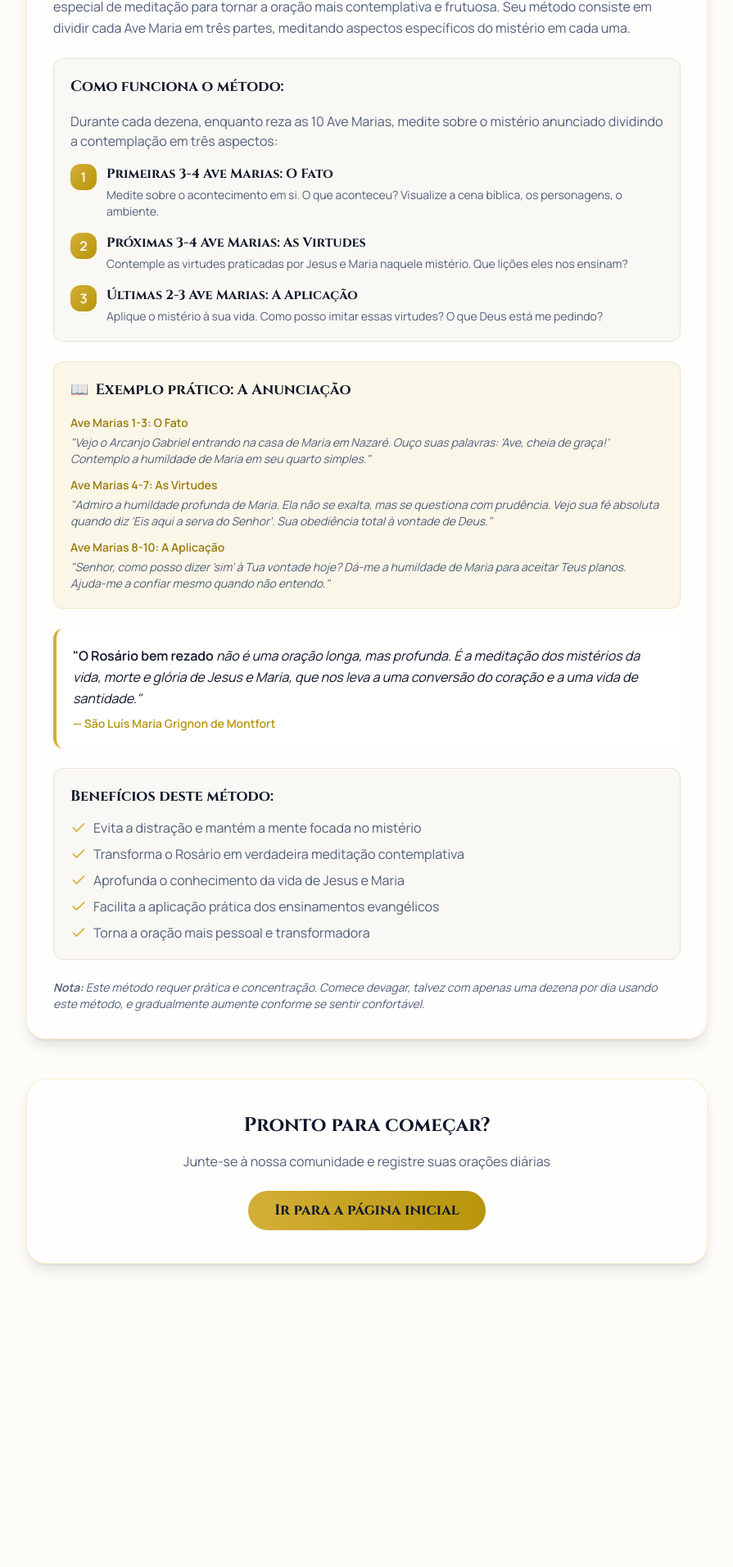
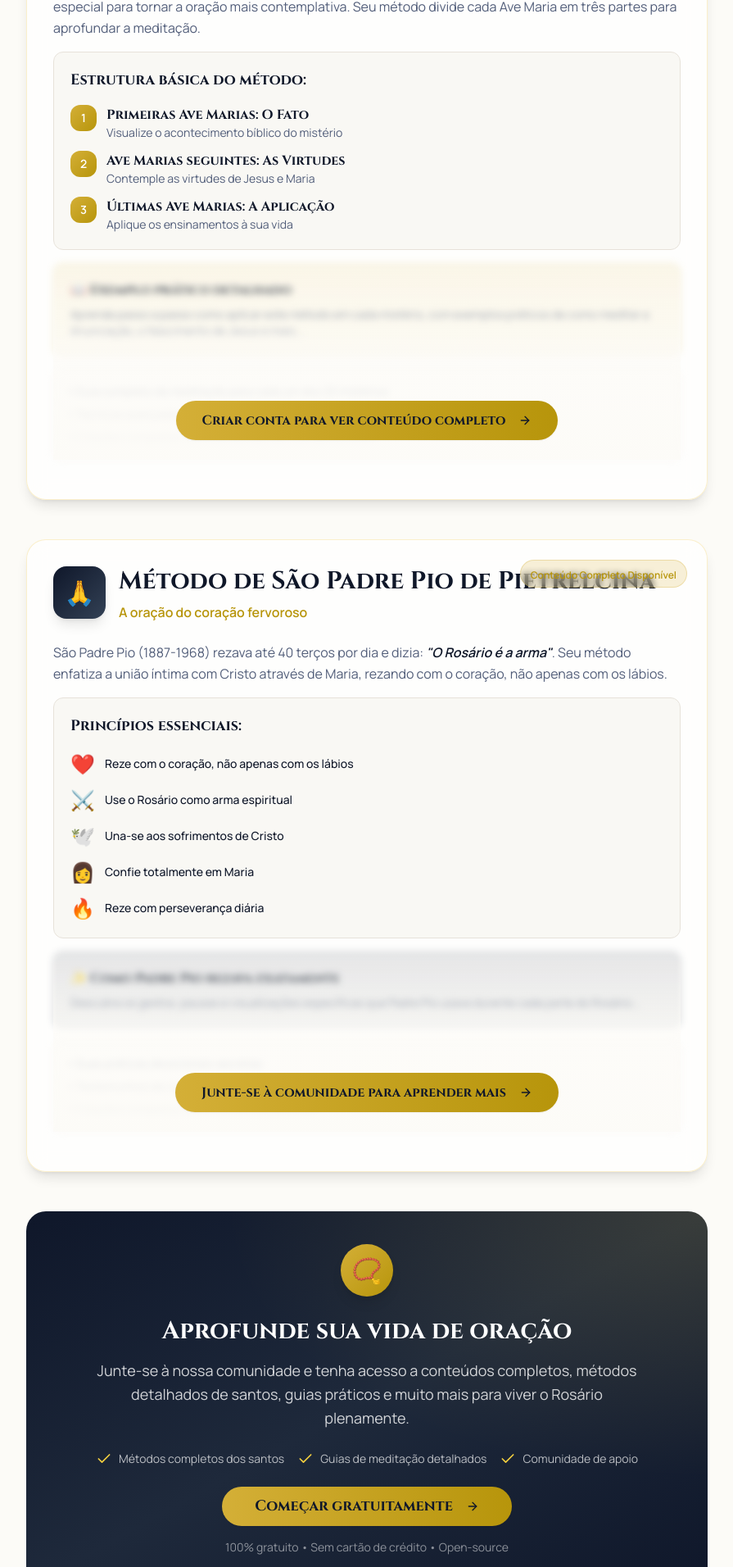
Before and after one commit to OtavioXimarelli/HaveYouPrayedTheRosaryToday, a Next.js app in the folder frontend/: page /como-rezar in a window 1280 px wide. Shown: the part 3740-5652 px from the top of the page at 82% size, without its empty margins (192-1087 px from the left). Before the commit the page ends 5346 px from the top, so only its background shows below. Built offline with nearby package versions, Linux system fonts and the light colour scheme.

Commit message:
feat: complete Padre Pio's method section and enhance "Como Rezar" content for improved user engagement

```diff
--- a/frontend/src/app/como-rezar/page.tsx
+++ b/frontend/src/app/como-rezar/page.tsx
@@ -240,9 +240,14 @@ export default function ComoRezarPage() {
           </div>
         </section>
 
-        {/* St. Louis de Montfort Method Section */}
+        {/* St. Louis de Montfort Method Section - Summary */}
         <section className="mt-12">
-          <div className="p-6 sm:p-8 rounded-3xl glass sacred-border">
+          <div className="p-6 sm:p-8 rounded-3xl glass sacred-border relative overflow-hidden">
+            {/* Premium Badge */}
+            <div className="absolute top-6 right-6 px-3 py-1 rounded-full bg-gold-500/20 border border-gold-500/30 backdrop-blur-sm">
+              <span className="text-gold-600 dark:text-gold-400 text-xs font-semibold">Conteúdo Completo Disponível</span>
+            </div>
+
             <div className="flex items-start gap-4 mb-6">
               <div className="w-16 h-16 rounded-2xl bg-gradient-to-br from-gold-500 to-gold-600 flex items-center justify-center text-3xl flex-shrink-0 shadow-lg">
                 ⛪
@@ -257,131 +262,234 @@ export default function ComoRezarPage() {
               </div>
             </div>
 
-            <div className="space-y-6">
+            <div className="space-y-4">
               <p className="text-muted-foreground leading-relaxed">
-                São Luís Maria Grignon de Montfort (1673-1716), grande apóstolo do Rosário, ensinou um método especial de meditação para tornar a oração mais contemplativa e frutuosa. Seu método consiste em dividir cada Ave Maria em três partes, meditando aspectos específicos do mistério em cada uma.
+                São Luís Maria Grignon de Montfort (1673-1716), grande apóstolo do Rosário, ensinou um método especial para tornar a oração mais contemplativa. Seu método divide cada Ave Maria em três partes para aprofundar a meditação.
               </p>
 
               <div className="p-5 rounded-xl bg-muted/50 border border-border">
                 <h3 className="font-cinzel font-bold text-lg text-foreground mb-4">
-                  Como funciona o método:
+                  Estrutura básica do método:
                 </h3>
-                <p className="text-muted-foreground mb-4">
-                  Durante cada dezena, enquanto reza as 10 Ave Marias, medite sobre o mistério anunciado dividindo a contemplação em três aspectos:
-                </p>
 
-                <div className="space-y-4">
+                <div className="space-y-3">
                   <div className="flex gap-3 items-start">
-                    <div className="w-8 h-8 rounded-lg bg-gradient-to-br from-gold-500 to-gold-600 text-white flex items-center justify-center font-bold flex-shrink-0">
+                    <div className="w-8 h-8 rounded-lg bg-gradient-to-br from-gold-500 to-gold-600 text-white flex items-center justify-center font-bold flex-shrink-0 text-sm">
                       1
                     </div>
                     <div>
-                      <h4 className="font-semibold text-foreground mb-1">
-                        Primeiras 3-4 Ave Marias: O Fato
+                      <h4 className="font-semibold text-foreground">
+                        Primeiras Ave Marias: O Fato
                       </h4>
                       <p className="text-muted-foreground text-sm">
-                        Medite sobre o acontecimento em si. O que aconteceu? Visualize a cena bíblica, os personagens, o ambiente.
+                        Visualize o acontecimento bíblico do mistério
                       </p>
                     </div>
                   </div>
 
                   <div className="flex gap-3 items-start">
-                    <div className="w-8 h-8 rounded-lg bg-gradient-to-br from-gold-500 to-gold-600 text-white flex items-center justify-center font-bold flex-shrink-0">
+                    <div className="w-8 h-8 rounded-lg bg-gradient-to-br from-gold-500 to-gold-600 text-white flex items-center justify-center font-bold flex-shrink-0 text-sm">
                       2
                     </div>
                     <div>
-                      <h4 className="font-semibold text-foreground mb-1">
-                        Próximas 3-4 Ave Marias: As Virtudes
+                      <h4 className="font-semibold text-foreground">
+                        Ave Marias seguintes: As Virtudes
                       </h4>
                       <p className="text-muted-foreground text-sm">
-                        Contemple as virtudes praticadas por Jesus e Maria naquele mistério. Que lições eles nos ensinam?
+                        Contemple as virtudes de Jesus e Maria
                       </p>
                     </div>
                   </div>
 
                   <div className="flex gap-3 items-start">
-                    <div className="w-8 h-8 rounded-lg bg-gradient-to-br from-gold-500 to-gold-600 text-white flex items-center justify-center font-bold flex-shrink-0">
+                    <div className="w-8 h-8 rounded-lg bg-gradient-to-br from-gold-500 to-gold-600 text-white flex items-center justify-center font-bold flex-shrink-0 text-sm">
                       3
                     </div>
                     <div>
-                      <h4 className="font-semibold text-foreground mb-1">
-                        Últimas 2-3 Ave Marias: A Aplicação
+                      <h4 className="font-semibold text-foreground">
+                        Últimas Ave Marias: A Aplicação
                       </h4>
                       <p className="text-muted-foreground text-sm">
-                        Aplique o mistério à sua vida. Como posso imitar essas virtudes? O que Deus está me pedindo?
+                        Aplique os ensinamentos à sua vida
                       </p>
                     </div>
                   </div>
                 </div>
               </div>
 
-              <div className="p-5 rounded-xl bg-gold-500/10 dark:bg-gold-500/20 border border-gold-500/20">
-                <h3 className="font-cinzel font-bold text-lg text-foreground mb-4 flex items-center gap-2">
-                  <span>📖</span>
-                  Exemplo prático: A Anunciação
-                </h3>
+              {/* Locked Content Teaser */}
+              <div className="relative mt-6">
+                <div className="absolute inset-0 bg-gradient-to-b from-transparent via-background/80 to-background z-10 flex items-end justify-center pb-6">
+                  <Button
+                    size="lg"
+                    onClick={() => router.push("/")}
+                    className="rounded-full px-8 py-6 text-base font-cinzel font-bold bg-gradient-to-r from-gold-500 to-gold-600 text-sacred-blue hover:shadow-gold-glow transition-all"
+                  >
+                    Criar conta para ver conteúdo completo
+                    <ArrowRight className="w-5 h-5 ml-2" />
+                  </Button>
+                </div>
 
-                <div className="space-y-3 text-sm">
-                  <div>
-                    <p className="font-semibold text-gold-700 dark:text-gold-400 mb-1">
-                      Ave Marias 1-3: O Fato
-                    </p>
-                    <p className="text-muted-foreground italic">
-                      "Vejo o Arcanjo Gabriel entrando na casa de Maria em Nazaré. Ouço suas palavras: 'Ave, cheia de graça!' Contemplo a humildade de Maria em seu quarto simples."
+                <div className="blur-sm pointer-events-none select-none">
+                  <div className="p-5 rounded-xl bg-gold-500/10 border border-gold-500/20 mb-4">
+                    <h3 className="font-cinzel font-bold text-foreground mb-2">
+                      📖 Exemplo prático detalhado
+                    </h3>
+                    <p className="text-muted-foreground text-sm">
+                      Aprenda passo a passo como aplicar este método em cada mistério, com exemplos práticos de como meditar a Anunciação, o Nascimento de Jesus e mais...
                     </p>
                   </div>
 
-                  <div>
-                    <p className="font-semibold text-gold-700 dark:text-gold-400 mb-1">
-                      Ave Marias 4-7: As Virtudes
+                  <div className="p-4 rounded-xl bg-card border border-border mb-4">
+                    <p className="text-muted-foreground text-sm">
+                      + Guia completo de meditação para cada um dos 20 mistérios
                     </p>
-                    <p className="text-muted-foreground italic">
-                      "Admiro a humildade profunda de Maria. Ela não se exalta, mas se questiona com prudência. Vejo sua fé absoluta quando diz 'Eis aqui a serva do Senhor'. Sua obediência total à vontade de Deus."
+                    <p className="text-muted-foreground text-sm mt-2">
+                      + Técnicas avançadas de contemplação
                     </p>
-                  </div>
-
-                  <div>
-                    <p className="font-semibold text-gold-700 dark:text-gold-400 mb-1">
-                      Ave Marias 8-10: A Aplicação
-                    </p>
-                    <p className="text-muted-foreground italic">
-                      "Senhor, como posso dizer 'sim' à Tua vontade hoje? Dá-me a humildade de Maria para aceitar Teus planos. Ajuda-me a confiar mesmo quando não entendo."
+                    <p className="text-muted-foreground text-sm mt-2">
+                      + Citações completas dos escritos de São Luís de Montfort
                     </p>
                   </div>
                 </div>
               </div>
+            </div>
+          </div>
+        </section>
 
-              <div className="p-5 rounded-xl bg-card border-l-4 border-gold-500">
-                <p className="text-foreground italic leading-relaxed">
-                  <span className="font-semibold not-italic">"O Rosário bem rezado</span> não é uma oração longa, mas profunda. É a meditação dos mistérios da vida, morte e glória de Jesus e Maria, que nos leva a uma conversão do coração e a uma vida de santidade."
-                </p>
-                <p className="text-gold-600 dark:text-gold-400 font-semibold text-sm mt-2">
-                  — São Luís Maria Grignon de Montfort
+        {/* Padre Pio Method Section - Summary */}
+        <section className="mt-12">
+          <div className="p-6 sm:p-8 rounded-3xl glass sacred-border relative overflow-hidden">
+            {/* Premium Badge */}
+            <div className="absolute top-6 right-6 px-3 py-1 rounded-full bg-gold-500/20 border border-gold-500/30 backdrop-blur-sm">
+              <span className="text-gold-600 dark:text-gold-400 text-xs font-semibold">Conteúdo Completo Disponível</span>
+            </div>
+
+            <div className="flex items-start gap-4 mb-6">
+              <div className="w-16 h-16 rounded-2xl bg-gradient-to-br from-sacred-blue to-slate-700 flex items-center justify-center text-3xl flex-shrink-0 shadow-lg">
+                🙏
+              </div>
+              <div>
+                <h2 className="text-2xl sm:text-3xl font-cinzel font-bold text-foreground mb-2">
+                  Método de São Padre Pio de Pietrelcina
+                </h2>
+                <p className="text-gold-600 dark:text-gold-400 font-semibold">
+                  A oração do coração fervoroso
                 </p>
               </div>
+            </div>
+
+            <div className="space-y-4">
+              <p className="text-muted-foreground leading-relaxed">
+                São Padre Pio (1887-1968) rezava até 40 terços por dia e dizia: <span className="italic font-semibold text-foreground">"O Rosário é a arma"</span>. Seu método enfatiza a união íntima com Cristo através de Maria, rezando com o coração, não apenas com os lábios.
+              </p>
 
               <div className="p-5 rounded-xl bg-muted/50 border border-border">
-                <h3 className="font-cinzel font-bold text-lg text-foreground mb-3">
-                  Benefícios deste método:
+                <h3 className="font-cinzel font-bold text-lg text-foreground mb-4">
+                  Princípios essenciais:
                 </h3>
-                <ul className="space-y-2">
+
+                <div className="space-y-3">
                   {[
-                    "Evita a distração e mantém a mente focada no mistério",
-                    "Transforma o Rosário em verdadeira meditação contemplativa",
-                    "Aprofunda o conhecimento da vida de Jesus e Maria",
-                    "Facilita a aplicação prática dos ensinamentos evangélicos",
-                    "Torna a oração mais pessoal e transformadora"
-                  ].map((benefit, i) => (
-                    <li key={i} className="flex items-start gap-2 text-muted-foreground">
-                      <Check className="w-5 h-5 text-gold-500 flex-shrink-0 mt-0.5" strokeWidth={2} />
-                      <span>{benefit}</span>
-                    </li>
+                    { emoji: "❤️", title: "Reze com o coração, não apenas com os lábios" },
+                    { emoji: "⚔️", title: "Use o Rosário como arma espiritual" },
+                    { emoji: "🕊️", title: "Una-se aos sofrimentos de Cristo" },
+                    { emoji: "👩", title: "Confie totalmente em Maria" },
+                    { emoji: "🔥", title: "Reze com perseverança diária" }
+                  ].map((item, i) => (
+                    <div key={i} className="flex gap-3 items-center">
+                      <span className="text-2xl">{item.emoji}</span>
+                      <p className="text-foreground font-medium text-sm">{item.title}</p>
+                    </div>
                   ))}
-                </ul>
+                </div>
               </div>
 
-              <p className="text-muted-foreground text-sm italic">
-                <strong>Nota:</strong> Este método requer prática e concentração. Comece devagar, talvez com apenas uma dezena por dia usando este método, e gradualmente aumente conforme se sentir confortável.
+              {/* Locked Content Teaser */}
+              <div className="relative mt-6">
+                <div className="absolute inset-0 bg-gradient-to-b from-transparent via-background/80 to-background z-10 flex items-end justify-center pb-6">
+                  <Button
+                    size="lg"
+                    onClick={() => router.push("/")}
+                    className="rounded-full px-8 py-6 text-base font-cinzel font-bold bg-gradient-to-r from-gold-500 to-gold-600 text-sacred-blue hover:shadow-gold-glow transition-all"
+                  >
+                    Junte-se à comunidade para aprender mais
+                    <ArrowRight className="w-5 h-5 ml-2" />
+                  </Button>
+                </div>
+
+                <div className="blur-sm pointer-events-none select-none">
+                  <div className="p-5 rounded-xl bg-sacred-blue/10 border border-sacred-blue/20 mb-4">
+                    <h3 className="font-cinzel font-bold text-foreground mb-2">
+                      ✨ Como Padre Pio rezava exatamente
+                    </h3>
+                    <p className="text-muted-foreground text-sm">
+                      Descubra os gestos, pausas e visualizações específicas que Padre Pio usava durante cada parte do Rosário...
+                    </p>
+                  </div>
+
+                  <div className="p-4 rounded-xl bg-card border border-border mb-4">
+                    <p className="text-muted-foreground text-sm">
+                      + Suas práticas devocionais secretas
+                    </p>
+                    <p className="text-muted-foreground text-sm mt-2">
+                      + Testemunhos de conversão através do Rosário
+                    </p>
+                    <p className="text-muted-foreground text-sm mt-2">
+                      + Citações completas e ensinamentos pessoais
+                    </p>
+                  </div>
+                </div>
+              </div>
+            </div>
+          </div>
+        </section>
+
+        {/* CTA Section - Join Community */}
+        <section className="mt-12">
+          <div className="p-8 sm:p-10 rounded-3xl bg-gradient-to-br from-sacred-blue via-slate-800 to-slate-900 text-white relative overflow-hidden">
+            <div className="absolute inset-0 bg-[radial-gradient(ellipse_at_top_right,_rgba(212,175,55,0.15)_0%,transparent_50%)]" />
+
+            <div className="relative z-10 text-center">
+              <div className="w-16 h-16 mx-auto mb-6 rounded-full bg-gradient-to-br from-gold-500 to-gold-600 flex items-center justify-center shadow-lg">
+                <span className="text-3xl">📿</span>
+              </div>
+
+              <h3 className="text-2xl sm:text-3xl font-cinzel font-bold mb-4">
+                Aprofunde sua vida de oração
+              </h3>
+
+              <p className="text-white/80 text-lg mb-6 max-w-2xl mx-auto leading-relaxed">
+                Junte-se à nossa comunidade e tenha acesso a conteúdos completos, métodos detalhados de santos,
+                guias práticos e muito mais para viver o Rosário plenamente.
+              </p>
+
+              <div className="flex flex-col sm:flex-row gap-4 justify-center mb-6">
+                <div className="flex items-center gap-2 text-white/70">
+                  <Check className="w-5 h-5 text-gold-400" />
+                  <span className="text-sm">Métodos completos dos santos</span>
+                </div>
+                <div className="flex items-center gap-2 text-white/70">
+                  <Check className="w-5 h-5 text-gold-400" />
+                  <span className="text-sm">Guias de meditação detalhados</span>
+                </div>
+                <div className="flex items-center gap-2 text-white/70">
+                  <Check className="w-5 h-5 text-gold-400" />
+                  <span className="text-sm">Comunidade de apoio</span>
+                </div>
+              </div>
+
+              <Button
+                size="lg"
+                onClick={() => router.push("/")}
+                className="rounded-full px-10 py-6 text-lg font-cinzel font-bold bg-gradient-to-r from-gold-500 to-gold-600 text-sacred-blue hover:shadow-gold-glow-lg transition-all"
+              >
+                Começar gratuitamente
+                <ArrowRight className="w-5 h-5 ml-2" />
+              </Button>
+
+              <p className="text-white/50 text-sm mt-4">
+                100% gratuito • Sem cartão de crédito • Open-source
               </p>
             </div>
           </div>
```
Also changed, not shown: 1 other file (tests, documents, lock files or other folders).
